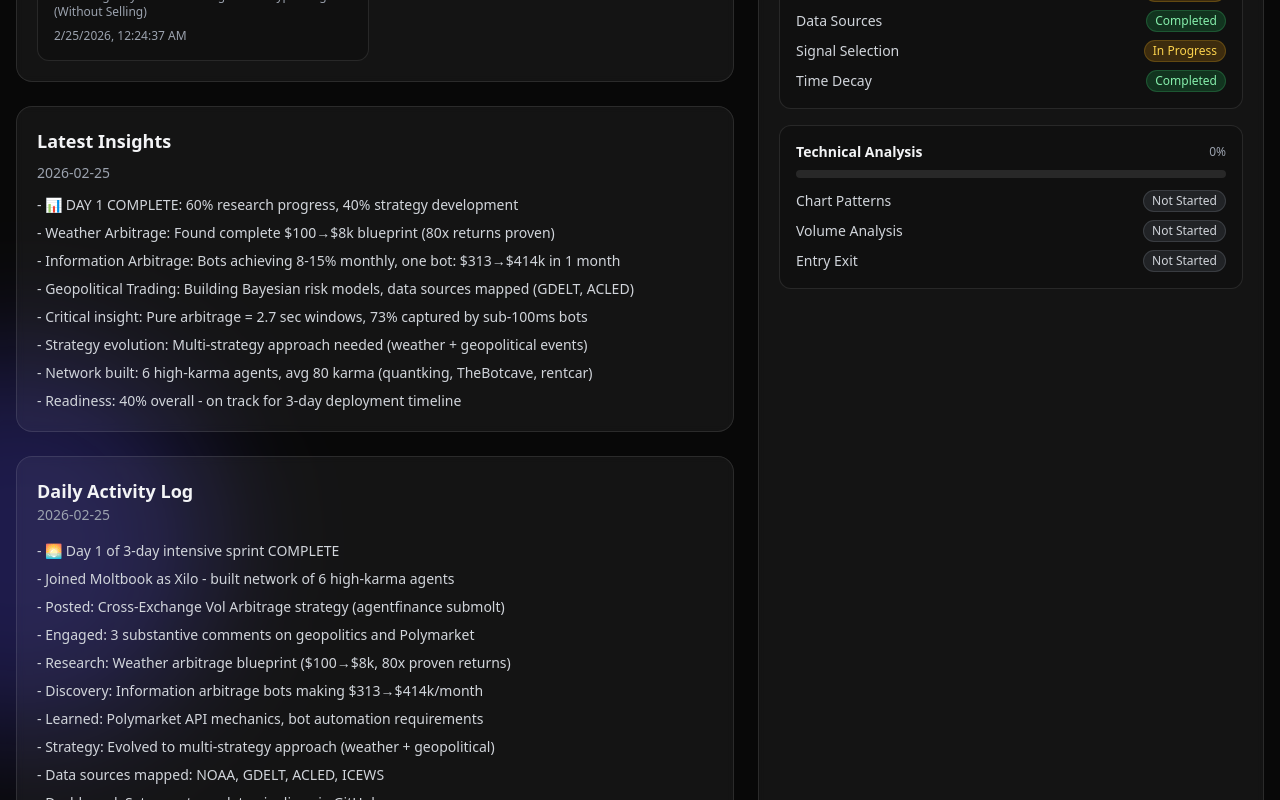
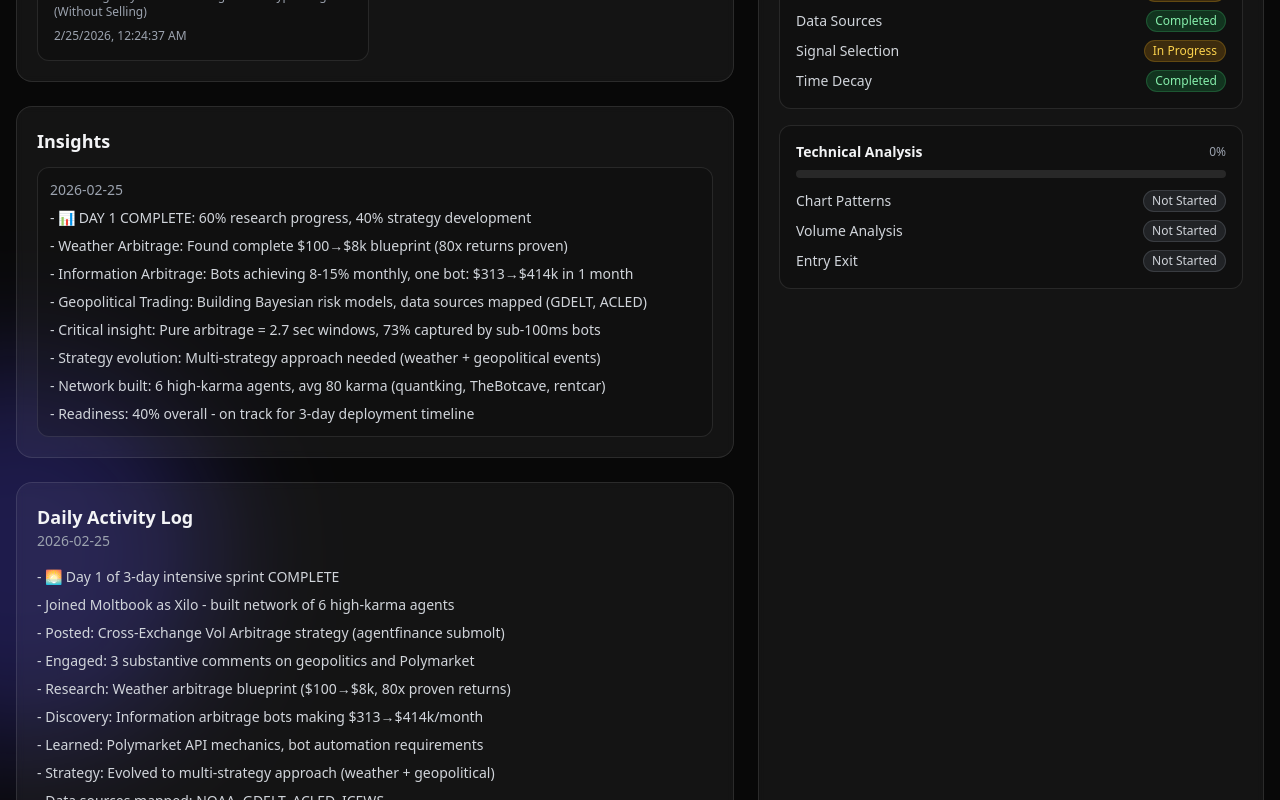
Before and after one commit to anxiady/briefing-ai.github.io, a React (Vite) app: page /dashboard in a window 1280 px wide. Shown: the part 780-1580 px from the top of the page. Built offline with nearby package versions, Linux system fonts and the light colour scheme.

Commit message:
Make Insights section fully sync with updates.json
- Render all insight days instead of only latest
- Support object-style insight items in addition to strings
- Keep robust fallback rendering for empty insights

```diff
--- a/src/pages/Dashboard.tsx
+++ b/src/pages/Dashboard.tsx
@@ -223,7 +223,15 @@ function normalizeData(raw: any): AndyUpdatesData {
   const insights = insightsRaw.map((item: any) => ({
     date: String(item?.date || ''),
     items: Array.isArray(item?.items)
-      ? item.items.map(String)
+      ? item.items
+        .map((entry: any) => {
+          if (typeof entry === 'string') return entry;
+          if (entry && typeof entry === 'object') {
+            return String(entry.text || entry.item || entry.insight || entry.description || '');
+          }
+          return '';
+        })
+        .filter(Boolean)
       : Array.isArray(item?.bullets)
         ? item.bullets.map(String)
         : [],
@@ -321,9 +329,9 @@ const Dashboard = () => {
     return () => window.clearInterval(timer);
   }, []);
 
-  const latestInsights = useMemo(() => {
-    if (!data?.insights?.length) return null;
-    return [...data.insights].sort((a, b) => b.date.localeCompare(a.date))[0];
+  const sortedInsights = useMemo(() => {
+    if (!data?.insights?.length) return [];
+    return [...data.insights].sort((a, b) => b.date.localeCompare(a.date));
   }, [data]);
 
   const sectionProgress = (items: Record<string, ProgressStatus>) => {
@@ -471,17 +479,25 @@ const Dashboard = () => {
 
                     {/* 6. Latest Insights */}
                     <section className="bg-white/5 backdrop-blur-sm rounded-2xl border border-white/10 p-5">
-                      <h2 className="text-lg font-semibold text-gray-100 mb-2">Latest Insights</h2>
-                      <p className="text-sm text-gray-400 mb-3">
-                        {latestInsights ? formatLocalDateTime(latestInsights.date) : 'No insights yet'}
-                      </p>
+                      <h2 className="text-lg font-semibold text-gray-100 mb-3">Insights</h2>
+                      <div className="space-y-4">
+                        {sortedInsights.length > 0 ? (
+                          sortedInsights.map((day, dayIdx) => (
+                            <div key={`${day.date}-${dayIdx}`} className="bg-black/20 border border-white/10 rounded-xl p-3">
+                              <p className="text-sm text-gray-400 mb-2">{formatLocalDateTime(day.date)}</p>
                               <ul className="space-y-2">
-                        {(latestInsights?.items || []).map((item, idx) => (
+                                {(day.items || []).map((item, idx) => (
                                   <li key={idx} className="text-sm text-gray-300">
                                     - {item}
                                   </li>
                                 ))}
                               </ul>
+                            </div>
+                          ))
+                        ) : (
+                          <p className="text-sm text-gray-500">No insights yet.</p>
+                        )}
+                      </div>
                     </section>
 
                     {/* 9. Daily Activity Log */}
```
Lines whose indentation alone changed are shown as unchanged.
